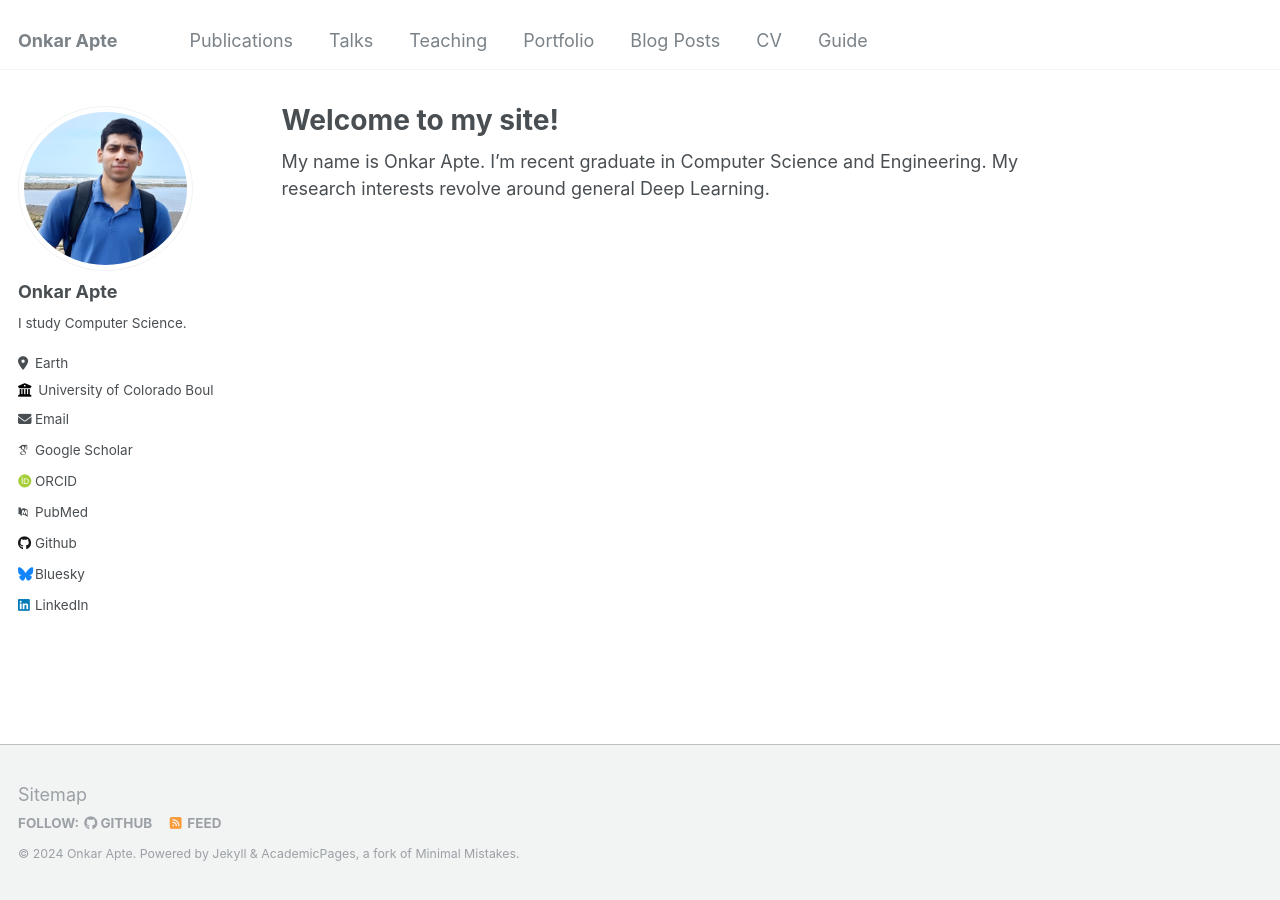
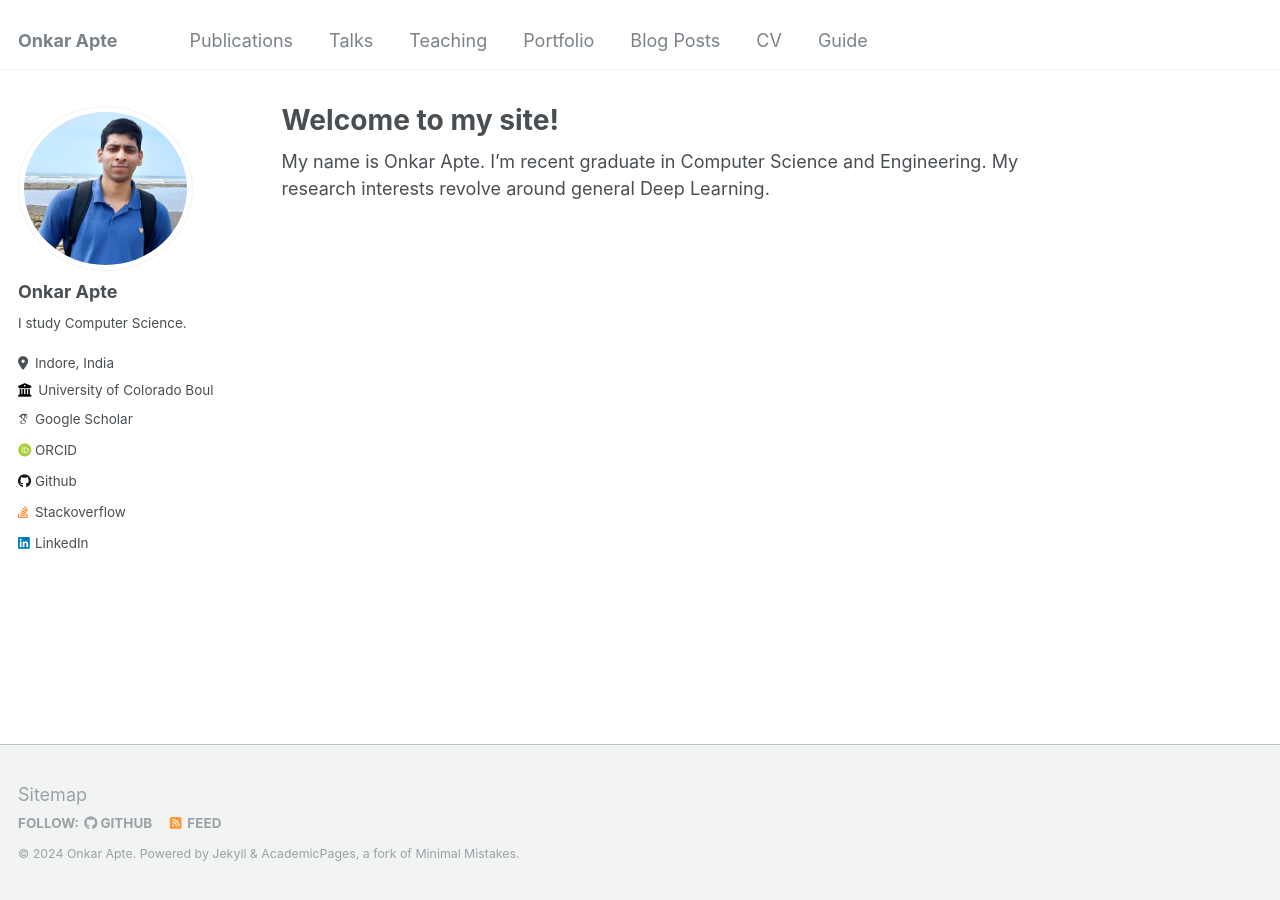
Before and after one commit to onapte/onapte.github.io, a Jekyll site: the page built from _pages/about.md, in a window 1280 px wide. Built offline with Jekyll 4.4.1, drawn with Linux system fonts in a browser that asks for light colours; some web fonts are replaced.

Commit message:
Update _config.yml

```diff
--- a/_config.yml
+++ b/_config.yml
@@ -25,17 +25,17 @@ author:
   name             : "Onkar Apte"
   pronouns         : # example: "she/her"
   bio              : "I study Computer Science."
-  location         : "Earth"
+  location         : "Indore, India"
   employer         : "University of Colorado Boulder"
   uri              : # URL
-  email            : ""
+  email            : #
 
   # Academic websites
   arxiv            : # URL - Update with the correct link to your profile
-  googlescholar    : "https://scholar.google.com/citations?user=PS_CX0AAAAAJ"
+  googlescholar    : "https://scholar.google.com/citations?user=Udg_XycAAAAJ&hl=en"
   impactstory      : # URL
   orcid            : "https://orcid.org/0009-0002-1744-9915"
-  pubmed           : "https://www.ncbi.nlm.nih.gov/pubmed/?term=john+snow"
+  pubmed           : # URL
   researchgate     : # URL
 
   # Repositories and software development
@@ -44,10 +44,10 @@ author:
   dribbble         : # Username
   github           : "onapte"
   kaggle           : # Username
-  stackoverflow    : # User number or user number and name (i.e., use "1" or "1/jeff-atwood")
+  stackoverflow    : "17324341/onapte"
 
   # Social media
-  bluesky          : "bsky.app" # Replace this with you Bluesky username
+  bluesky          : # Replace this with you Bluesky username
   facebook         : # Username
   flickr           : # Username
   foursquare       : # Username
```
